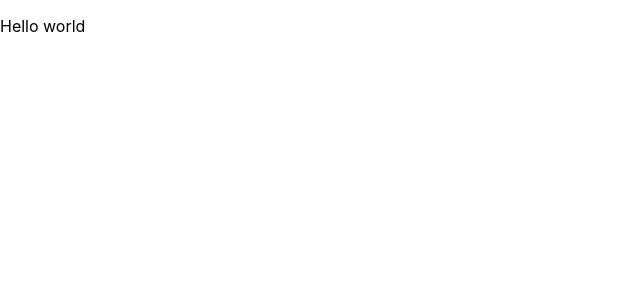
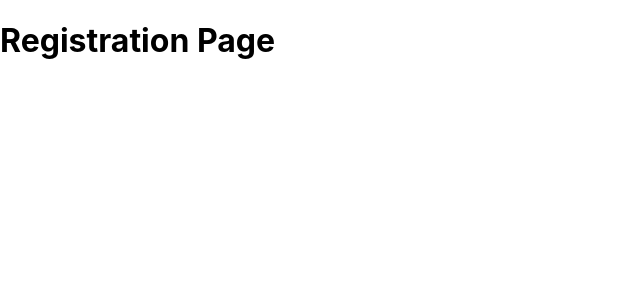
Before and after one commit to T9404/Blog, a React (Create React App) app: page /registration in a window 1280 px wide. Shown: the top 300 px of the page, without its empty margins (0-640 px from the left). Built offline with nearby package versions, Linux system fonts and the light colour scheme.

Commit message:
Added base routing between registration and home pages

```diff
--- a/package.json
+++ b/package.json
@@ -8,6 +8,7 @@
     "@testing-library/user-event": "^13.5.0",
     "react": "^18.2.0",
     "react-dom": "^18.2.0",
+    "react-router-dom": "^6.19.0",
     "react-scripts": "5.0.1",
     "web-vitals": "^2.1.4"
   },
--- a/src/app/App.js
+++ b/src/app/App.js
@@ -1,9 +1,15 @@
+import {Route, Routes} from "react-router-dom"
+import RegistrationPage from "../pages/RegistrationPage/RegistrationPage";
+import HomePage from "../pages/HomePage/HomePage";
 
 function App() {
   return (
-    <div className="App">
-      <p>Hello world</p>
-    </div>
+      <div className="container">
+          <Routes>
+              <Route path="/" element={<HomePage />} />
+              <Route path="/registration" element={<RegistrationPage />}/>
+          </Routes>
+      </div>
   );
 }
 
--- a/src/index.js
+++ b/src/index.js
@@ -2,10 +2,13 @@ import React from 'react';
 import ReactDOM from 'react-dom/client';
 import './app/styles/index.css';
 import App from './app/App';
+import {BrowserRouter} from "react-router-dom";
 
 const root = ReactDOM.createRoot(document.getElementById('root'));
 root.render(
   <React.StrictMode>
-    <App />
+      <BrowserRouter>
+          <App />
+      </BrowserRouter>
   </React.StrictMode>
 );
--- /dev/null
+++ b/src/pages/HomePage/HomePage.js
@@ -0,0 +1,10 @@
+
+const HomePage = () => {
+    return (
+        <div>
+            <h1>Home Page</h1>
+        </div>
+    );
+}
+
+export default HomePage;
--- /dev/null
+++ b/src/pages/RegistrationPage/RegistrationPage.js
@@ -0,0 +1,10 @@
+
+const RegistrationPage = () => {
+    return (
+        <div>
+            <h1>Registration Page</h1>
+        </div>
+    )
+}
+
+export default RegistrationPage;
```
Also changed, not shown: 1 other file (tests, documents, lock files or other folders).
